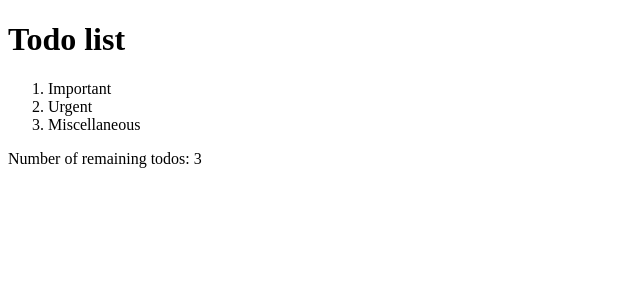
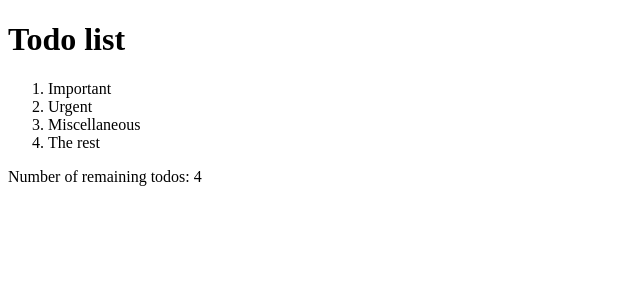
Before and after one commit to WebHeroSchool/rfp, a React (Create React App) app: page / in a window 1280 px wide. Shown: the top 300 px of the page, without its empty margins (0-640 px from the left). Built offline with nearby package versions, Linux system fonts and the light colour scheme.

Commit message:
lesson 19 completed

```diff
--- a/src/components/App/App.js
+++ b/src/components/App/App.js
@@ -2,15 +2,29 @@ import React from 'react';
 import Footer from '../Footer/Footer';
 import ItemList from '../ItemList/ItemList';
 
-const todoItem = ['Important', 'Urgent', 'Miscellaneous']
+const App = () => {
+const todoItems = [
+    {
+        value: 'Important',
+    },
+    {
+        value: 'Urgent',
+    },
+    {
+        value: 'Miscellaneous',
+    },
+    {
+        value: 'The rest',
+    }
+];
 
-const App = () => (
+    return (
     <div>
         <h1>Todo list</h1>
-        <ItemList todoItem = { todoItem}/>
-        <Footer todoCount = {3} />
+        <ItemList todoItems = { todoItems }/>
+        <Footer todoCount = {4} />
 
     </div>
-);
+)};
 
 export default App;
--- a/src/components/Item/Item.js
+++ b/src/components/Item/Item.js
@@ -1,7 +1,7 @@
 import React from 'react';
 
-const Item = ({ todoItem}) => (
-    <li>{ todoItem }</li>
+const Item = ({ value }) => (
+    <li>{ value }</li>
 );
 
 export default Item;
--- a/src/components/ItemList/ItemList.js
+++ b/src/components/ItemList/ItemList.js
@@ -1,11 +1,11 @@
 import React from 'react'
 import Item from '../Item/Item';
 
-const ItemList = ( { todoItem}) => (
+const ItemList = ({ todoItems }) => (
     <ol>
-        <Item todoItem = {todoItem[0]}/>
-        <Item todoItem = {todoItem[1]}/>
-        <Item todoItem = {todoItem[2]}/>
+        {
+            todoItems.map(item => <Item value = {item.value} />)
+        }
     </ol>
 );
 
```
